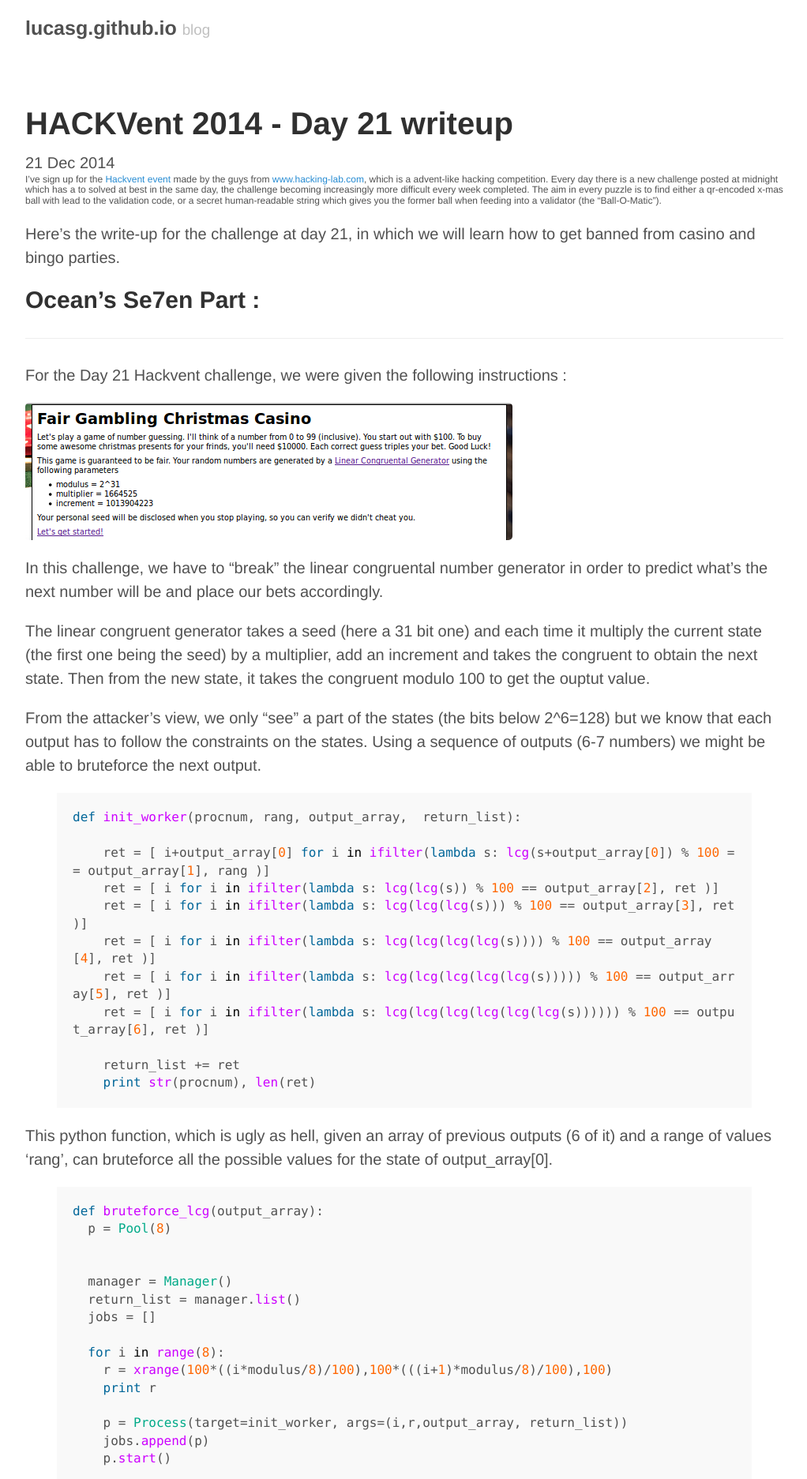
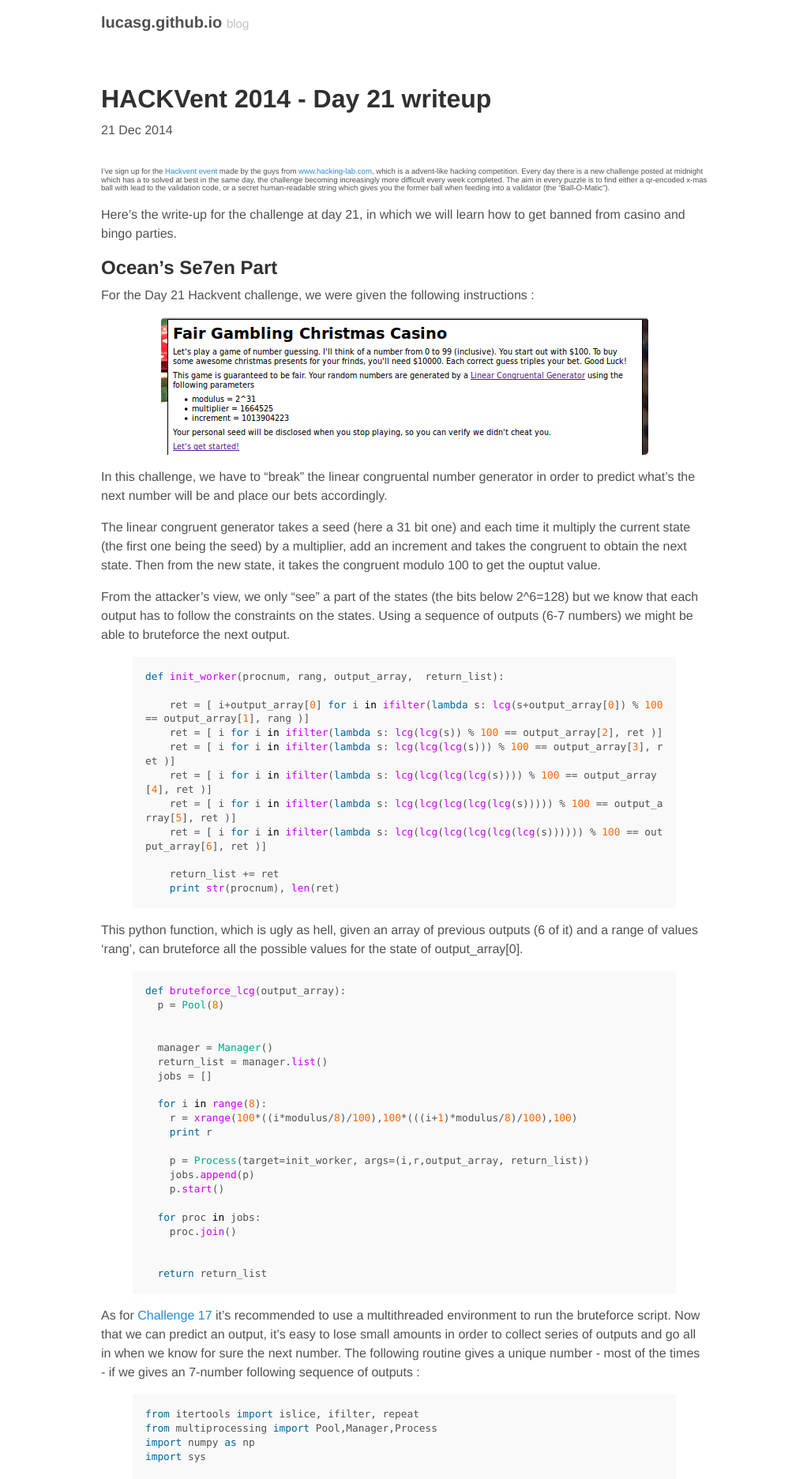
Before and after one commit to gavz/lucasg.github.io, a Jekyll site: the page built from _posts/2014-12-21-HACKVent-2014-Day-21-writeup.md, in a window 1280 px wide. Shown: the top 1873 px of the page at 79% size, without its empty margins (128-1150 px from the left). Built offline with Jekyll 4.4.1, drawn with Linux system fonts in a browser that asks for light colours.

Commit message:
Ventilate blog posts
- Centered image inclusion
- Added bottom padding below date time
- Switched font over to Merriweather

```diff
--- a/_posts/2014-12-21-HACKVent-2014-Day-21-writeup.md
+++ b/_posts/2014-12-21-HACKVent-2014-Day-21-writeup.md
@@ -12,10 +12,7 @@
 
 <!--more-->
 
-## Ocean's Se7en Part :
-
-- - - - - - -
-
+## Ocean's Se7en Part
 
 For the Day 21 Hackvent challenge, we were given the following instructions :
 
--- a/public/css/poole.css
+++ b/public/css/poole.css
@@ -48,13 +48,13 @@
 }
 
 html {
-  font-family: "Helvetica Neue", Helvetica, Arial, sans-serif;
+  font-family: Merriweather, "Helvetica Neue", Helvetica, Arial, sans-serif;
   font-size: 16px;
   line-height: 1.5;
 }
 @media (min-width: 38em) {
   html {
-    font-size: 20px;
+    font-size: 16px;
   }
 }
 
@@ -230,7 +230,7 @@
 img {
   display: block;
   max-width: 100%;
-  margin: 0 0 1rem;
+  margin: 0 auto;
   border-radius: 5px;
 }
 
@@ -344,6 +344,12 @@
   margin-top: 0;
 }
 
+/* Date below the post title */
+time.page-date{
+  padding-bottom: 35px;
+  display: block;
+}
+
 /* small excerpt */
 .post p small {
   font-size: 60%;
```
